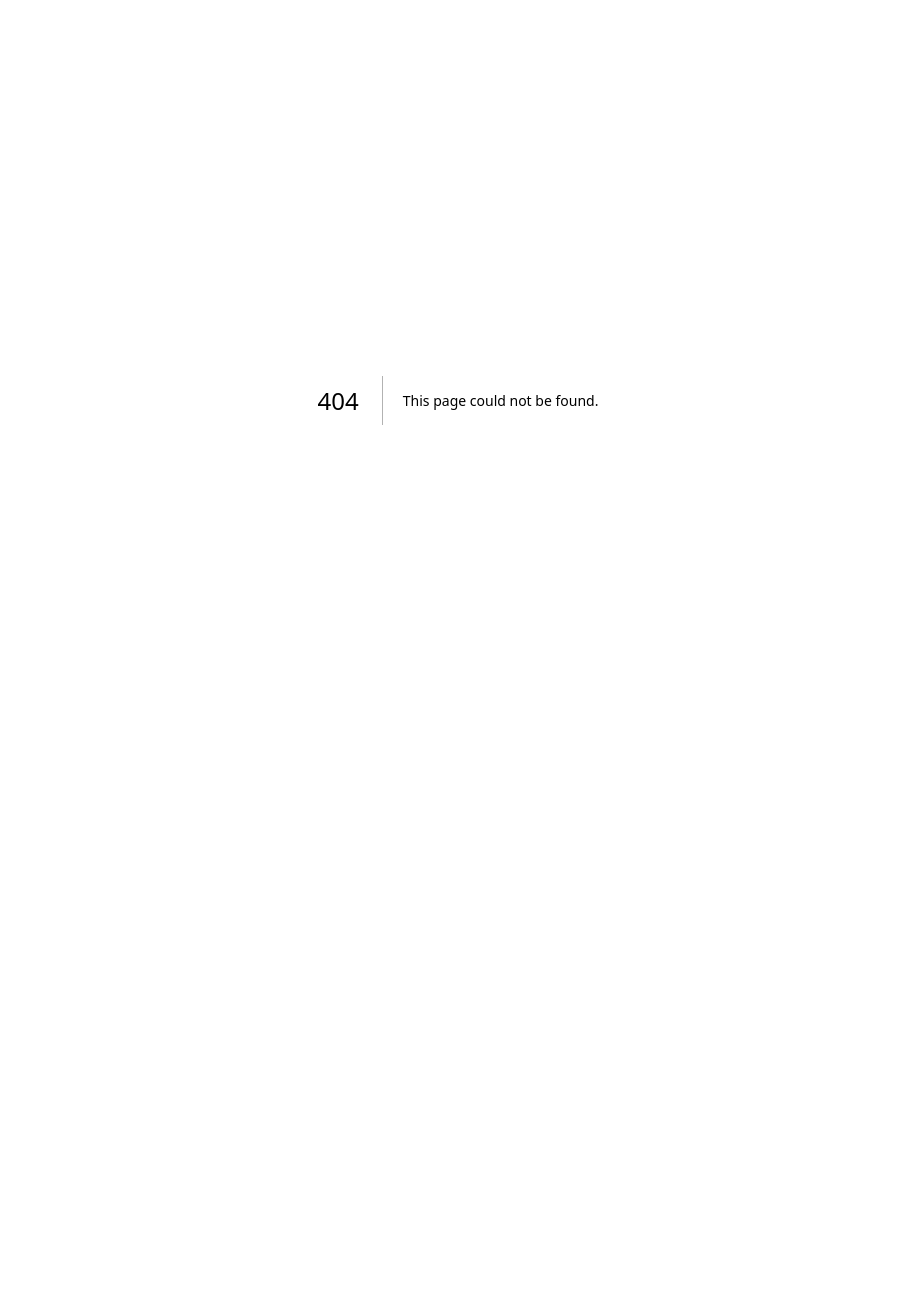
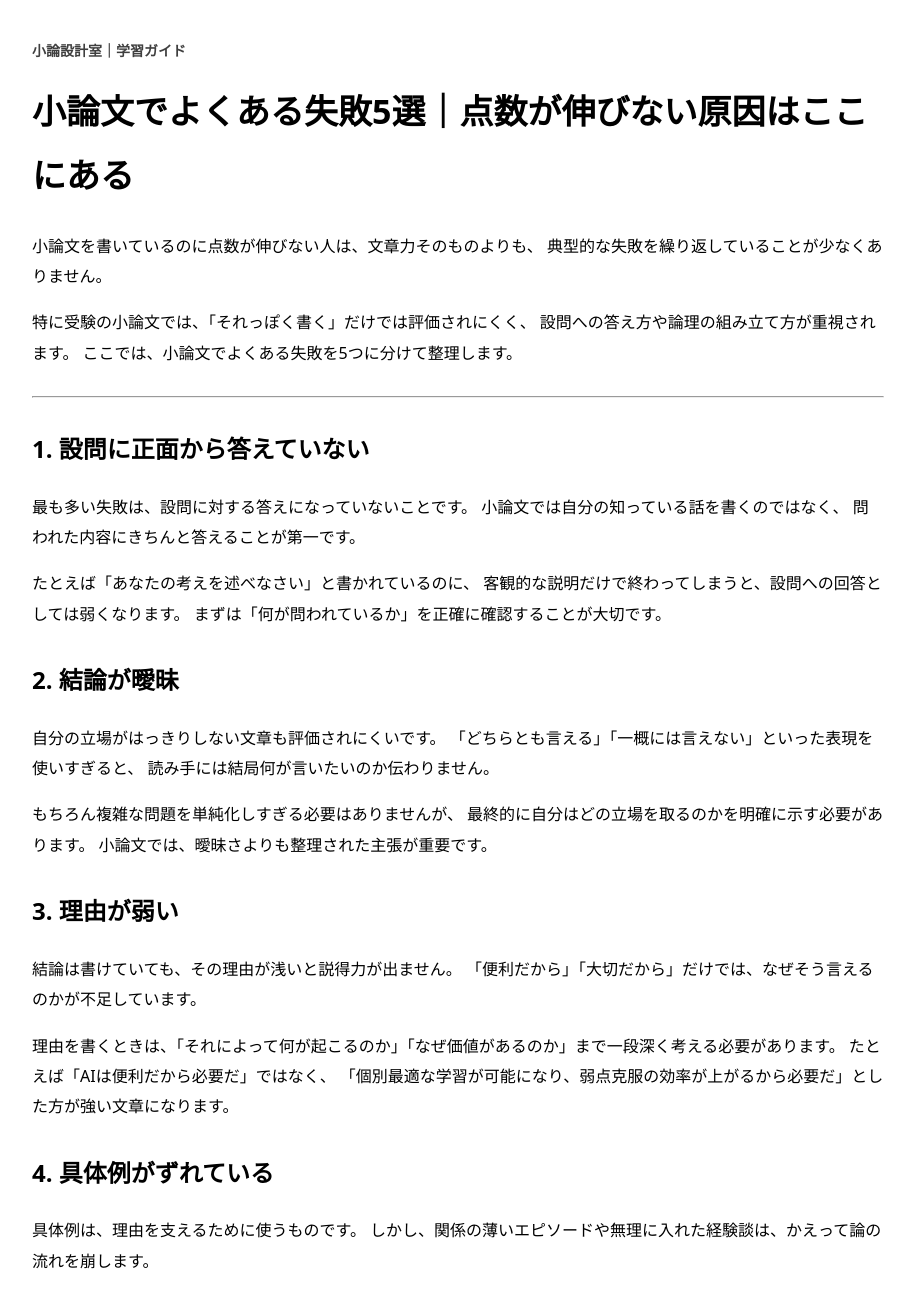
Before and after one commit to roromukuro-afk/shoron-rewarded-web, a Next.js app: page /guide/common-mistakes in a window 1280 px wide. Before the commit this address had no page. Shown: the top 1297 px of the page, without its empty margins (182-1097 px from the left). Before the commit the page ends 800 px from the top, so only its background shows below. Built offline with nearby package versions, Linux system fonts and the light colour scheme.

Commit message:
add second guide article

```diff
--- /dev/null
+++ b/app/guide/common-mistakes/page.tsx
@@ -0,0 +1,124 @@
+import Link from "next/link";
+
+export default function CommonMistakesGuidePage() {
+  return (
+    <main style={{ maxWidth: 900, margin: "0 auto", padding: 24, lineHeight: 1.9 }}>
+      <p style={{ fontSize: 14, opacity: 0.75, fontWeight: 700 }}>
+        小論設計室｜学習ガイド
+      </p>
+
+      <h1 style={{ fontSize: 34, fontWeight: 900, marginTop: 8 }}>
+        小論文でよくある失敗5選｜点数が伸びない原因はここにある
+      </h1>
+
+      <p style={{ marginTop: 16 }}>
+        小論文を書いているのに点数が伸びない人は、文章力そのものよりも、
+        典型的な失敗を繰り返していることが少なくありません。
+      </p>
+
+      <p style={{ marginTop: 12 }}>
+        特に受験の小論文では、「それっぽく書く」だけでは評価されにくく、
+        設問への答え方や論理の組み立て方が重視されます。
+        ここでは、小論文でよくある失敗を5つに分けて整理します。
+      </p>
+
+      <hr style={{ margin: "28px 0" }} />
+
+      <section>
+        <h2 style={{ fontSize: 24, fontWeight: 900 }}>1. 設問に正面から答えていない</h2>
+        <p style={{ marginTop: 12 }}>
+          最も多い失敗は、設問に対する答えになっていないことです。
+          小論文では自分の知っている話を書くのではなく、
+          問われた内容にきちんと答えることが第一です。
+        </p>
+
+        <p style={{ marginTop: 12 }}>
+          たとえば「あなたの考えを述べなさい」と書かれているのに、
+          客観的な説明だけで終わってしまうと、設問への回答としては弱くなります。
+          まずは「何が問われているか」を正確に確認することが大切です。
+        </p>
+      </section>
+
+      <section style={{ marginTop: 28 }}>
+        <h2 style={{ fontSize: 24, fontWeight: 900 }}>2. 結論が曖昧</h2>
+        <p style={{ marginTop: 12 }}>
+          自分の立場がはっきりしない文章も評価されにくいです。
+          「どちらとも言える」「一概には言えない」といった表現を使いすぎると、
+          読み手には結局何が言いたいのか伝わりません。
+        </p>
+
+        <p style={{ marginTop: 12 }}>
+          もちろん複雑な問題を単純化しすぎる必要はありませんが、
+          最終的に自分はどの立場を取るのかを明確に示す必要があります。
+          小論文では、曖昧さよりも整理された主張が重要です。
+        </p>
+      </section>
+
+      <section style={{ marginTop: 28 }}>
+        <h2 style={{ fontSize: 24, fontWeight: 900 }}>3. 理由が弱い</h2>
+        <p style={{ marginTop: 12 }}>
+          結論は書けていても、その理由が浅いと説得力が出ません。
+          「便利だから」「大切だから」だけでは、なぜそう言えるのかが不足しています。
+        </p>
+
+        <p style={{ marginTop: 12 }}>
+          理由を書くときは、「それによって何が起こるのか」「なぜ価値があるのか」まで一段深く考える必要があります。
+          たとえば「AIは便利だから必要だ」ではなく、
+          「個別最適な学習が可能になり、弱点克服の効率が上がるから必要だ」とした方が強い文章になります。
+        </p>
+      </section>
+
+      <section style={{ marginTop: 28 }}>
+        <h2 style={{ fontSize: 24, fontWeight: 900 }}>4. 具体例がずれている</h2>
+        <p style={{ marginTop: 12 }}>
+          具体例は、理由を支えるために使うものです。
+          しかし、関係の薄いエピソードや無理に入れた経験談は、かえって論の流れを崩します。
+        </p>
+
+        <p style={{ marginTop: 12 }}>
+          良い具体例は、「その理由が実際に成り立つこと」を示すものです。
+          自分の体験を書くなら、単なる思い出ではなく、
+          主張とのつながりが明確に分かる形にする必要があります。
+        </p>
+      </section>
+
+      <section style={{ marginTop: 28 }}>
+        <h2 style={{ fontSize: 24, fontWeight: 900 }}>5. まとめが弱い</h2>
+        <p style={{ marginTop: 12 }}>
+          小論文の最後が弱いと、全体の印象も弱くなります。
+          最後まで書き切らずに終わったり、新しい話を急に足したりすると、
+          文章全体がまとまって見えません。
+        </p>
+
+        <p style={{ marginTop: 12 }}>
+          まとめでは、冒頭の結論を改めて確認し、
+          「以上の理由から〜と考える」と自然に締めることが重要です。
+          しっかり締めるだけで、答案全体の完成度が上がります。
+        </p>
+      </section>
+
+      <hr style={{ margin: "28px 0" }} />
+
+      <section>
+        <h2 style={{ fontSize: 24, fontWeight: 900 }}>失敗を知ると、改善ポイントが見える</h2>
+        <p style={{ marginTop: 12 }}>
+          小論文は、何となく書き続けるだけでは上達しにくい科目です。
+          だからこそ、典型的な失敗を先に知っておくと、
+          自分の答案を見直す視点が持てるようになります。
+        </p>
+
+        <p style={{ marginTop: 12 }}>
+          書いたあとに「設問に答えているか」「結論が明確か」「理由は十分か」「具体例はずれていないか」「最後まで締められているか」を確認するだけでも、答案の質はかなり変わります。
+        </p>
+      </section>
+
+      <hr style={{ margin: "28px 0" }} />
+
+      <div style={{ display: "flex", gap: 12, flexWrap: "wrap" }}>
+        <Link href="/">→ トップへ戻る</Link>
+        <Link href="/guide/essay-structure">→ 基本構成の記事を読む</Link>
+        <Link href="/submit">→ 小論文を投稿する</Link>
+      </div>
+    </main>
+  );
+}
```
